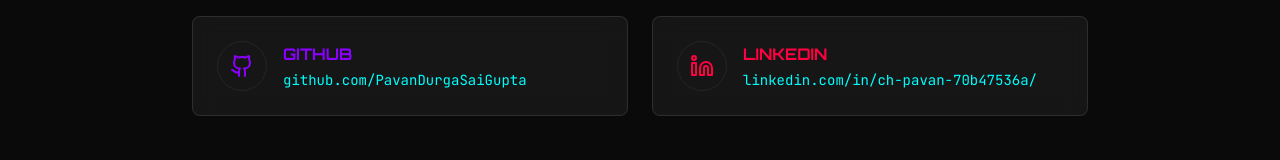
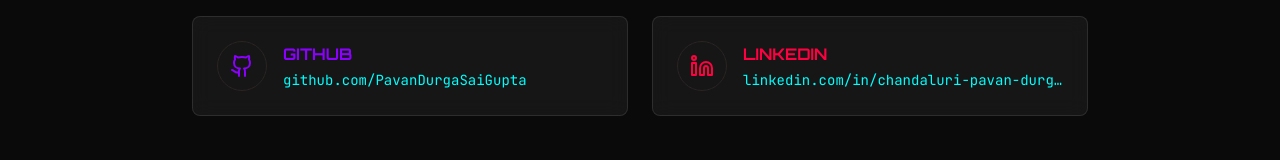
Before and after one commit to PavanDurgaSaiGupta/https-github.com-PavanDurgaSaiGupta-PORTFOLIO-, a React (Vite) app: page / in a window 1280 px wide. Shown: the part 4340-4500 px from the top of the page. Built offline with nearby package versions, Linux system fonts and the light colour scheme.

Commit message:
Update Contact.tsx

```diff
--- a/src/components/Contact.tsx
+++ b/src/components/Contact.tsx
@@ -26,8 +26,8 @@
     {
       icon: Linkedin,
       label: 'LinkedIn',
-      value: 'linkedin.com/in/ch-pavan-70b47536a/',
-      href: 'https://www.linkedin.com/in/ch-pavan-70b47536a/',
+      value: 'linkedin.com/in/chandaluri-pavan-durga-s-325374254/',
+      href: 'https://www.linkedin.com/in/chandaluri-pavan-durga-s-325374254/',
       color: 'cyber-red'
     }
   ];
```
